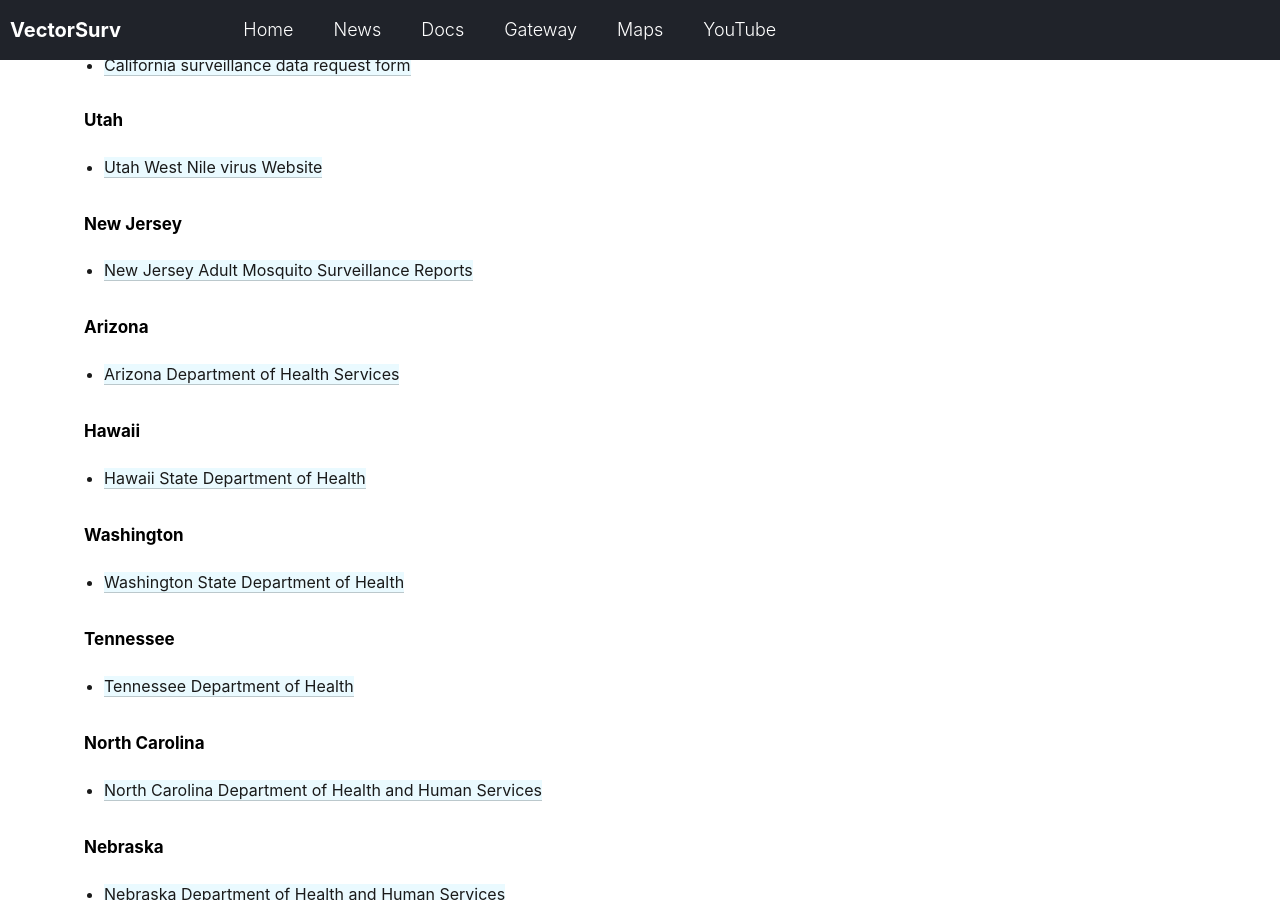
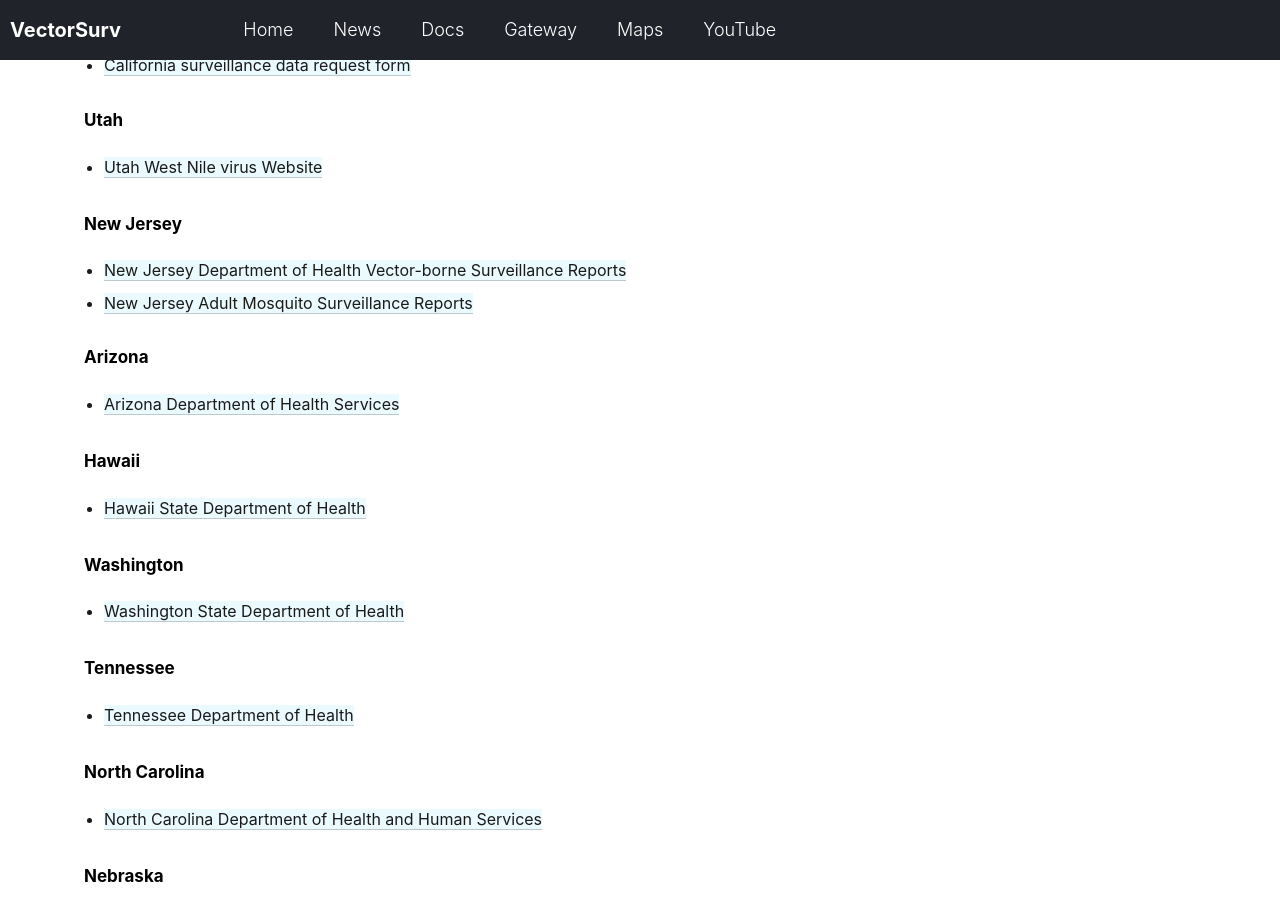
Before and after one commit to tlvaldepena/vectorsurv.org, a Jekyll site: the page built from index.md, in a window 1280 px wide and 900 px high, scrolled down 1348 px. Built offline with Jekyll 4.4.1, drawn with Linux system fonts in a browser that asks for light colours; our own code applies the rules of GitHub Pages for plain Markdown files.

Commit message:
Update index.md

```diff
--- a/index.md
+++ b/index.md
@@ -34,11 +34,13 @@
 
 **New Jersey**
 
+- [New Jersey Department of Health Vector-borne Surveillance Reports](https://www.nj.gov/health/cd/statistics/arboviral-stats/)
+
 - [New Jersey Adult Mosquito Surveillance Reports](https://vectorbio.rutgers.edu/reports/mosquito/)
 
 **Arizona**
 
-- [Arizona Department of Health Services](https://www.azdhs.gov/preparedness/epidemiology-disease-control/mosquito-borne/)
+- [Arizona Department of Health Services](https://www.azdhs.gov/preparedness/epidemiology-disease-control/vector-borne-zoonotic-diseases/index.php)
 
 **Hawaii**
 
```
